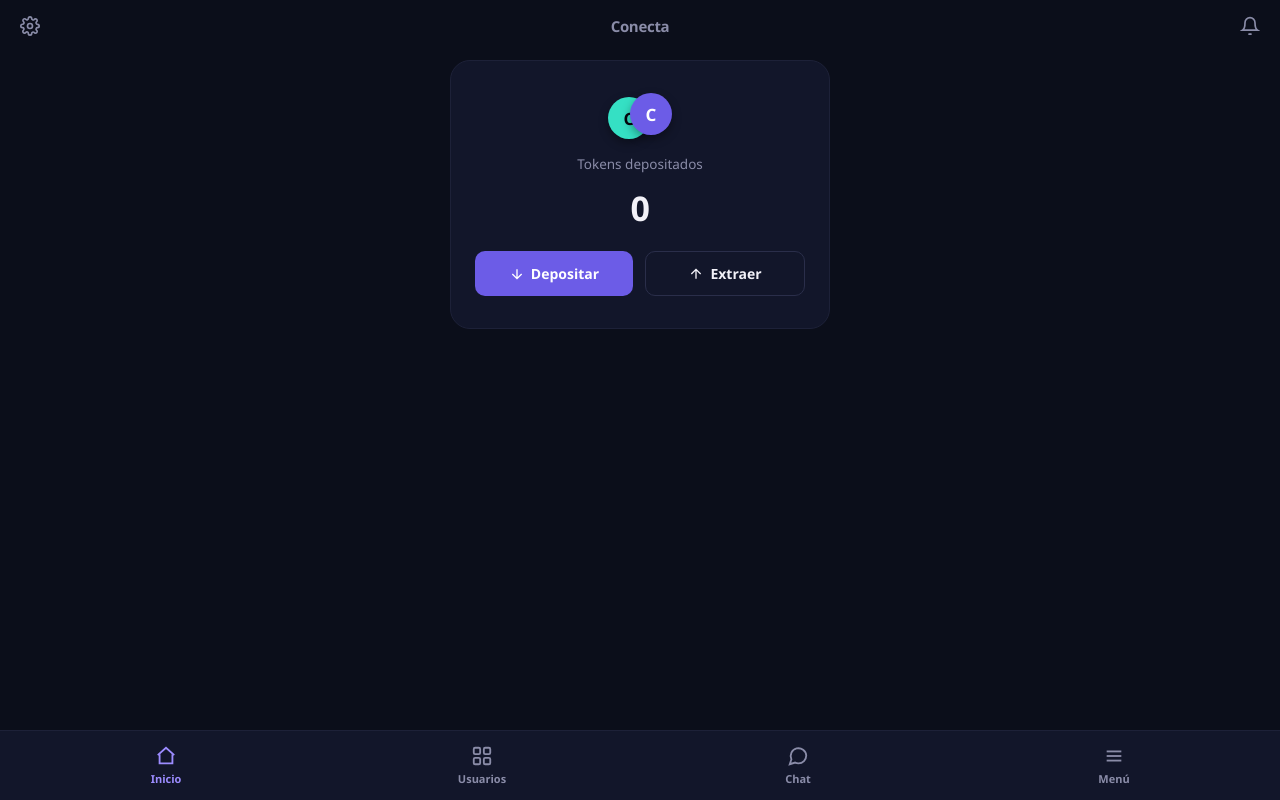
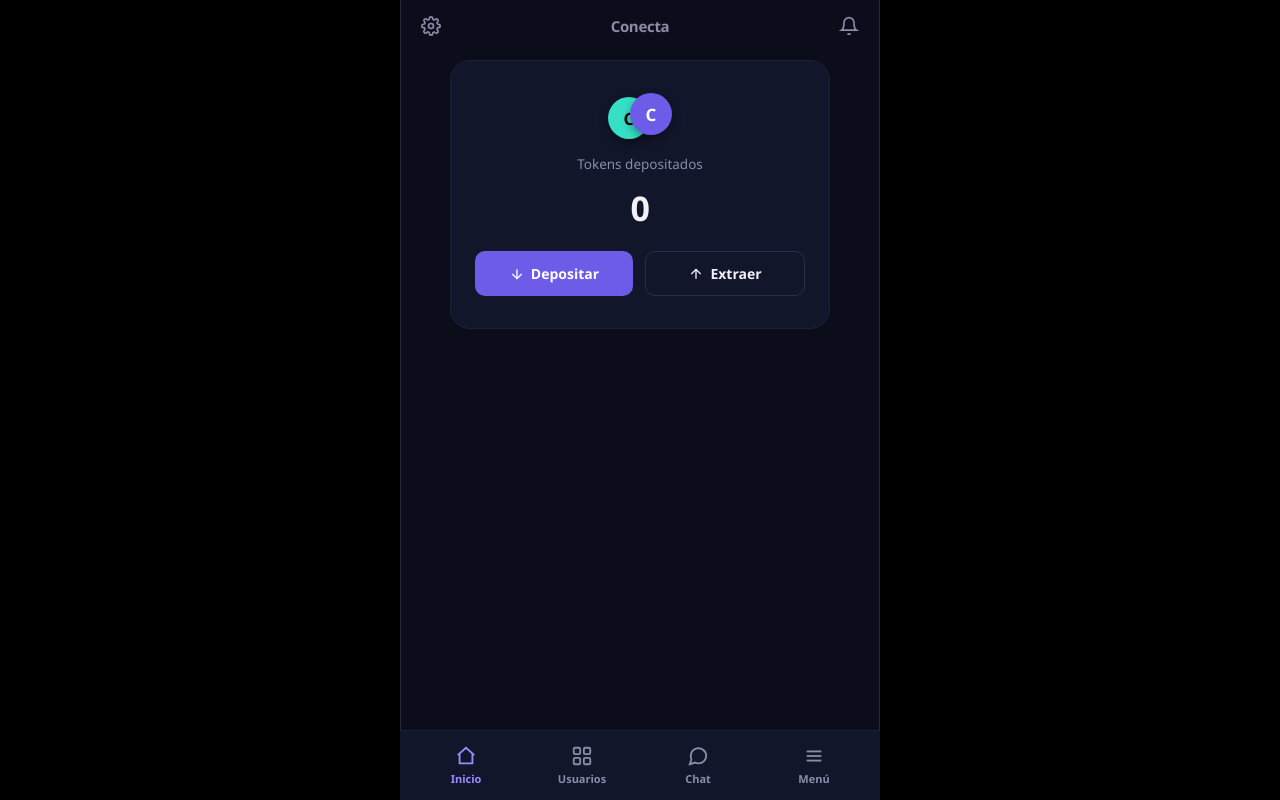
Before and after one commit to cubanolibre777-cmd/conecta, a Flask app: page / in a window 1280 px wide. Run offline with Flask 3, Linux system fonts and the light colour scheme; the visitor is signed in with stand-in values (Sample User, id 1).

Commit message:
formato movil fijo

```diff
--- a/static/css/auth.css
+++ b/static/css/auth.css
@@ -252,3 +252,17 @@ body {
 @media (prefers-reduced-motion: reduce) {
   .brand-dot { animation: none; }
 }
+/* Mantener siempre el formato "teléfono", sin importar el tamaño de pantalla */
+.side-panel { display: none; }
+.form-panel { width: 100%; }
+
+body {
+  max-width: 480px;
+  margin: 0 auto;
+  border-left: 1px solid #23273F;
+  border-right: 1px solid #23273F;
+}
+
+html {
+  background: #000;
+}
--- a/templates/_bottom_nav.html
+++ b/templates/_bottom_nav.html
@@ -1,6 +1,7 @@
 <style>
   .bottom-bar {
-    position: fixed; bottom: 0; left: 0; right: 0;
+    position: fixed; bottom: 0; left: 50%; transform: translateX(-50%);
+    width: 100%; max-width: 480px;
     display: flex; justify-content: space-around; align-items: center;
     background: var(--bg-panel); border-top: 1px solid #1D2138;
     padding: 10px 8px calc(10px + env(safe-area-inset-bottom));
```
